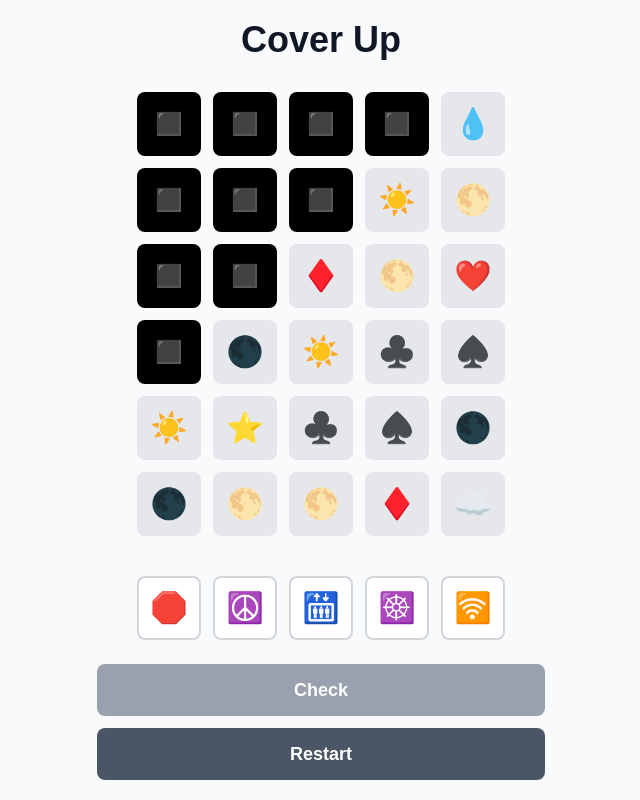
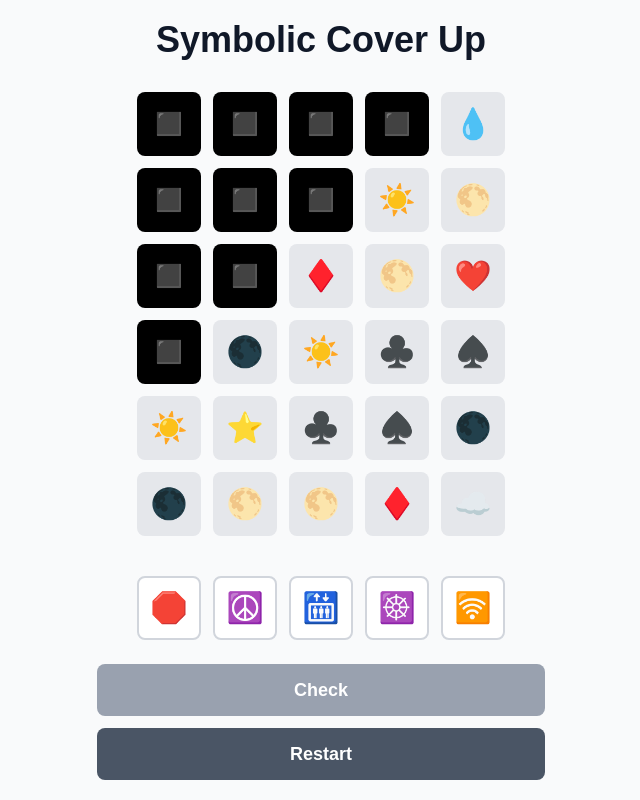
Before and after one commit to JoesephPaulSmith/coverup, a Next.js app: page / in a window 1280 px wide. Shown: the whole page, without its empty margins (319-959 px from the left). Built offline with nearby package versions, Linux system fonts and the light colour scheme.

Commit message:
Title change, GitHub actions trigger

```diff
--- a/app/page.tsx
+++ b/app/page.tsx
@@ -199,7 +199,7 @@ export default function Home() {
         <div className="min-h-screen bg-gray-50 dark:bg-gray-950 flex items-center justify-center p-4">
             <main className="w-full max-w-md flex flex-col items-center gap-6">
                 <h1 className="text-3xl sm:text-4xl font-bold text-gray-900 dark:text-gray-100 mb-2">
-                    Cover Up
+                    Symbolic Cover Up
                 </h1>
 
                 <div className="flex flex-col gap-2 sm:gap-3">
```
